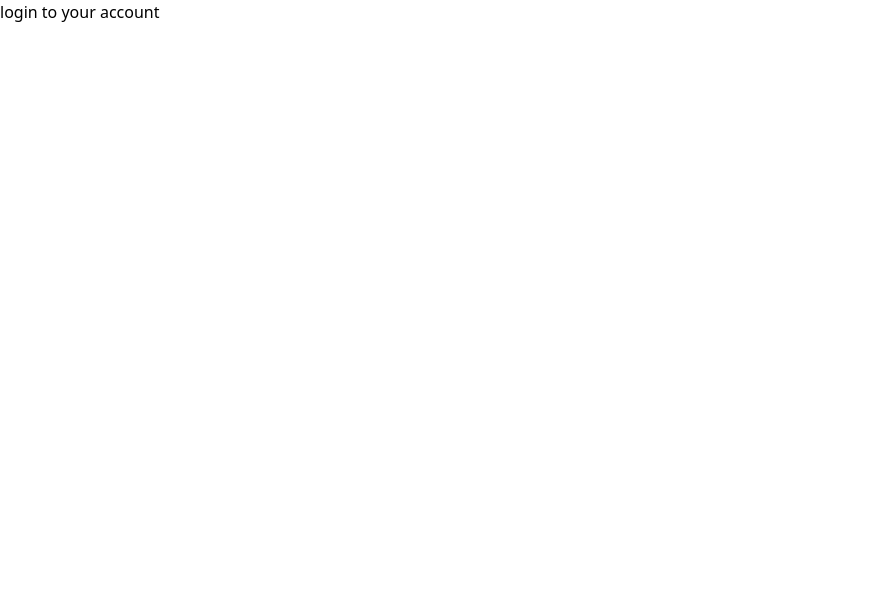
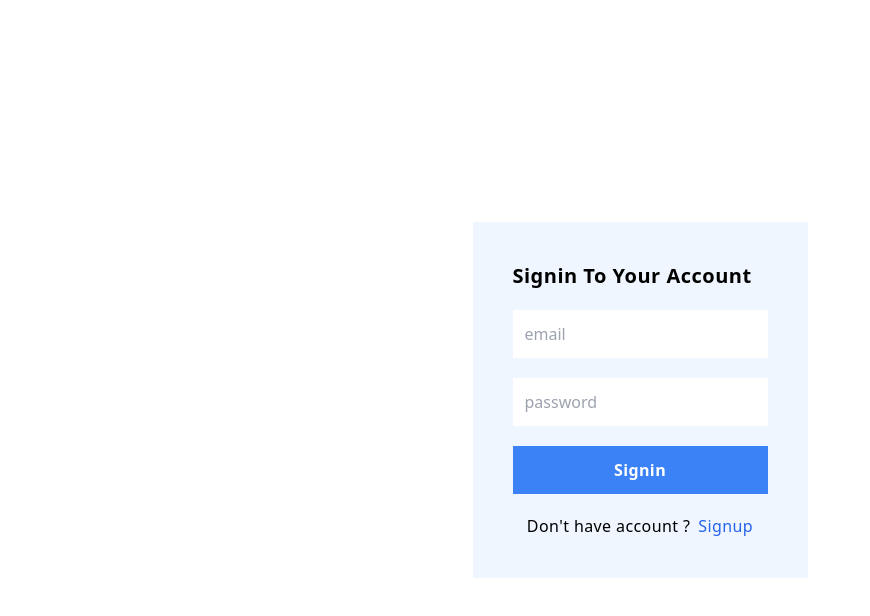
Before and after one commit to shahal001/FullstackEcom, a React (Vite) app in the folder client/: page /login in a window 1280 px wide. Shown: the top 616 px of the page, without its empty margins (0-870 px from the left). Built offline with nearby package versions, Linux system fonts and the light colour scheme; no server answers.

Commit message:
product is done ,signup started

```diff
--- a/client/package.json
+++ b/client/package.json
@@ -18,7 +18,7 @@
     "react-dom": "^18.2.0",
     "react-hot-toast": "^2.4.1",
     "react-icons": "^5.2.1",
-    "react-router-dom": "^6.26.0",
+    "react-router-dom": "^6.26.1",
     "react-slick": "^0.30.2",
     "rimraf": "^5.0.7",
     "slick-carousel": "^1.8.1",
--- a/client/src/App.jsx
+++ b/client/src/App.jsx
@@ -1,20 +1,23 @@
-import React from 'react'
-import { BrowserRouter, Routes, Route} from 'react-router-dom'
-import {Accounts, Home,Login, Products} from "./Routes"
+import React from "react";
+import { BrowserRouter, Routes, Route } from "react-router-dom";
+import { Accounts, Home, Login, Products,Signup, Verify } from "./Routes";
+
 
 const App = () => {
   return (
     <>
-     <BrowserRouter>
-       <Routes>
-        <Route path='/' element={<Home/>}/>
-        <Route path='/login' element={<Login/>}/>
-        <Route path='/account' element={<Accounts/>}/>
-        <Route path='/product' element={<Products/>}/>
-       </Routes>
-     </BrowserRouter>
+      <BrowserRouter>
+        <Routes>
+          <Route path="/" element={<Home />} />
+          <Route path="/login" element={<Login />} />
+          <Route path="/signup" element={<Signup/>}/>
+          <Route path="/account" element={<Accounts />} />
+          <Route path="/product" element={<Products />} />
+          <Route path="/verify" element={<Verify/>}/>
+        </Routes>
+      </BrowserRouter>
     </>
-  )
-}
+  );
+};
 
-export default App
+export default App;
--- a/client/src/Context/ProductContext.jsx
+++ b/client/src/Context/ProductContext.jsx
@@ -7,25 +7,30 @@ const ProductContext = createContext();
 export const ProductContextProvider = ({ children }) => {
   const [products, setProducts] = useState([]);
   const [topProducts, setTopProducts] = useState([]);
-  const [totalPages, setTotalPages] = useState(0);
   const [loading, setLoading] = useState(true);
-  const [price, setPrice] = useState("");
+  const [price, setPrice] = useState(0);
   const [search, setSearch] = useState("");
   const [searchQuery, setSearchQuery] = useState(""); // Separate state for the search query
-  const [page, setPage] = useState(1);
   const [category, setCategory] = useState("");
   const [categories, setCategories] = useState([]);
+  const [page, setPage] = useState(1); // Use this page state
+  const [totalPages, setTotalPages] = useState();
+  const [currentPage, setCurrentPage] = useState(1);
+  const [totPage, setTotPage] = useState(0);
 
   const fetchProducts = async () => {
     try {
       setLoading(true);
+
       const { data } = await axios.get(`${server}/product/all`, {
-        params: { search: searchQuery, category, price, page }, // Use searchQuery instead of search
+        params: { search: searchQuery, category, price, page },
       });
+
       setProducts(data.product);
       setTopProducts(data.mostSelling);
       setTotalPages(data.totalPages);
       setCategories(data.categories || []);
+      setTotPage(data.totalPages);
     } catch (error) {
       console.log(error);
     } finally {
@@ -33,11 +38,9 @@ export const ProductContextProvider = ({ children }) => {
     }
   };
 
-
-
   useEffect(() => {
     fetchProducts();
-  }, [searchQuery, category, price, page]);
+  }, [searchQuery, category, price, page]); // Fetch products when any filter or page changes
 
   return (
     <ProductContext.Provider
@@ -56,7 +59,10 @@ export const ProductContextProvider = ({ children }) => {
         page,
         setPage,
         categories,
-        setCategories,
+        currentPage,
+        setCurrentPage,
+        totPage,
+        setTotPage
       }}
     >
       {children}
--- a/client/src/Pages/Products.jsx
+++ b/client/src/Pages/Products.jsx
@@ -9,18 +9,37 @@ const Products = () => {
     loading,
     search,
     setSearch,
-    setSearchQuery, // Access the setSearchQuery function
+    setSearchQuery,
     category,
     setCategory,
     price,
     setPrice,
+    page,
+    setPage,
     categories,
-    setPage,
+    currentPage,
+    setCurrentPage,
+    totPage,
   } = ProductData();
 
+  const handleNextPage = () => {
+    if (currentPage < totPage) {
+        setPage(currentPage + 1);
+        setCurrentPage(currentPage + 1);
+    }
+  };
+
+  const handlePrevPage = () => {
+    if (currentPage > 1) {
+        setPage(currentPage - 1);
+        setCurrentPage(currentPage - 1);
+    }
+  };
+
   const handleSubmit = (e) => {
-    e.preventDefault(); // Prevent the default form submission behavior
+    e.preventDefault();
     setPage(1); // Reset to first page on new search
+    setCurrentPage(1);
     setSearchQuery(search); // Update the search query to trigger the fetch
   };
 
@@ -76,12 +95,12 @@ const Products = () => {
           <input
             type="range"
             min="0"
-            max="7000"
+            max="1000000"
             value={price}
             onChange={(e) => setPrice(e.target.value)}
             className="relative h-2 bg-blue-200 rounded-lg appearance-none cursor-pointer mt-4"
           />
-          <p>Minimum Price - ${price}</p>
+          <p>Minimum Price - Rs{price}</p>
         </div>
       </div>
 
@@ -97,6 +116,25 @@ const Products = () => {
           <p className="col-span-full text-center text-gray-500">No Products</p>
         )}
       </div>
+
+      {/* Pagination Controls */}
+      <div className="pagination-controls mt-6 flex justify-between items-center">
+        <button
+          onClick={handlePrevPage}
+          disabled={currentPage === 1}
+          className={`px-4 py-2 ${currentPage === 1 ? 'bg-gray-300' : 'bg-blue-600 text-white'} rounded-md shadow-sm`}
+        >
+          Previous
+        </button>
+        <span>Page {currentPage} of {totPage}</span>
+        <button
+          onClick={handleNextPage}
+          disabled={currentPage === totPage}
+          className={`px-4 py-2 ${currentPage === totPage ? 'bg-gray-300' : 'bg-blue-600 text-white'} rounded-md shadow-sm`}
+        >
+          Next
+        </button>
+      </div>
     </div>
   );
 };
--- /dev/null
+++ b/client/src/Pages/Signup.jsx
@@ -0,0 +1,9 @@
+import React from 'react'
+
+const Signup = () => {
+  return (
+    <div>Signup elkektrlgmglemlrm</div>
+  )
+}
+
+export default Signup
--- /dev/null
+++ b/client/src/Pages/Verify.jsx
@@ -0,0 +1,16 @@
+import React from 'react'
+
+const Verify = () => {
+  return (
+    <div className='flex  justify-center items-center h-screen ' >
+        <div className='flex flex-col space-y-3 p-7 bg-blue-100 rounded-md
+        '>
+            <h1 className='text-center text-xl font-semibold tracking-wide '>Verify Account</h1>
+            <input className='p-2 outline-none '  type="number" required placeholder='Enter Otp' />
+            <button className="bg-blue-500 p-2  text-white tracking-wide font-semibold active:bg-blue-700 transform active:scale-95 transition duration-150" >Signin</button>
+        </div>
+    </div>
+  )
+}
+
+export default Verify
--- a/client/src/Pages/login.jsx
+++ b/client/src/Pages/login.jsx
@@ -1,9 +1,34 @@
-import React from 'react'
+import React from "react";
+import { Link } from "react-router-dom";
 
 const login = () => {
   return (
-    <div>login to your account</div>
-  )
-}
+    <div className="flex flex-col justify-center  items-center h-screen">
+      <div className="relative p-10 space-y-5 bg-blue-50">
+        <h1 className="text-xl font-semibold tracking-wide">
+          Signin To Your Account
+        </h1>
+        <form className="flex flex-col space-y-5">
+          <input className="p-3 outline-none" type="email" placeholder="email" required />
+          <input
+            className="p-3 outline-none"
+            type="password"
+            placeholder="password"
+            required
+          />
+          <button className="bg-blue-500 p-3 text-white tracking-wide font-semibold active:bg-blue-700 transform active:scale-95 transition duration-150">
+            <Link to="/verify" className="px-12">Signin</Link>
+          </button>
+          <div className="flex space-x-2 justify-center tracking-wide">
+            <p>Don't have account ?</p>
+            <Link className="text-blue-600" to="/signup">
+              Signup
+            </Link>
+          </div>
+        </form>
+      </div>
+    </div>
+  );
+};
 
-export default login
+export default login;
--- a/client/src/Routes.js
+++ b/client/src/Routes.js
@@ -2,6 +2,7 @@ import Home from "./Pages/Home";
 import Login from "./Pages/login";
 import Accounts from "./Pages/Accounts";
 import Products from "./Pages/Products";
+import Signup from "./Pages/Signup";
+import Verify from "./Pages/Verify";
 
-
-export { Home, Login, Accounts, Products };
+export { Home, Login, Accounts, Products,Signup,Verify };
--- a/client/src/main.jsx
+++ b/client/src/main.jsx
@@ -3,11 +3,14 @@ import ReactDOM from "react-dom/client";
 import App from "./App.jsx";
 import "./index.css";
 import { ProductContextProvider } from "./Context/ProductContext.jsx";
+import { BrowserRouter } from "react-router-dom";
 
 ReactDOM.createRoot(document.getElementById("root")).render(
+
   <React.StrictMode>
     <ProductContextProvider>
       <App />
     </ProductContextProvider>
   </React.StrictMode>
+
 );
```
Also changed, not shown: 2 other files (tests, documents, lock files or other folders).
